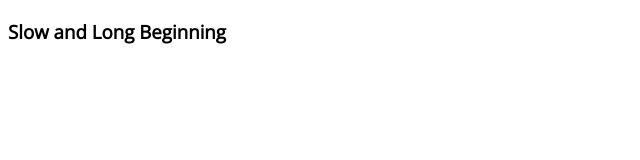
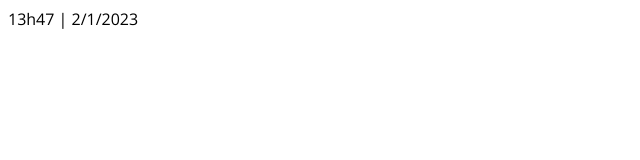
Before and after one commit to Honzikoi/prontoJs, a plain HTML site: page index.html in a window 1280 px wide. Shown: the whole page, without its empty margins (0-640 px from the left). Drawn offline with nearby package versions, Linux system fonts and the light colour scheme.

Commit message:
premiercommit

```diff
--- a/index.html
+++ b/index.html
@@ -8,7 +8,9 @@
     <title>Pronto</title>
   </head>
   <body>
-    <h3>Slow and Long Beginning</h3>
+
+    <div id="navbar"><h3>JavOS</h3></div>
+
   </body>
   <script src="script.js"></script>
 </html>
--- a/script.js
+++ b/script.js
@@ -1 +1,22 @@
 console.log("alive and well");
+let navbar = document.getElementById("navbar");
+let battery = navigator.getBattery();
+let performance = window.performance;
+
+setInterval(function() {
+    let date = new Date();
+    let heure = date.getHours();
+    let minutes = date.getMinutes();
+    let jour = date.getDate();
+    let mois = date.getMonth() + 1;
+    let annee = date.getFullYear();
+
+    navbar.innerHTML = heure + "h" + minutes + " | " + jour + "/" + mois + "/" + annee;
+
+    battery.then(function(battery) {
+      let batteryLevel = battery.level;
+      let batteryCharging = battery.charging ? "⚡" : "";
+
+      navbar.innerHTML += " | Battery: " + Math.round(batteryLevel * 100) + "% (" + batteryCharging + ")";
+    });
+  }, 1000);
```
